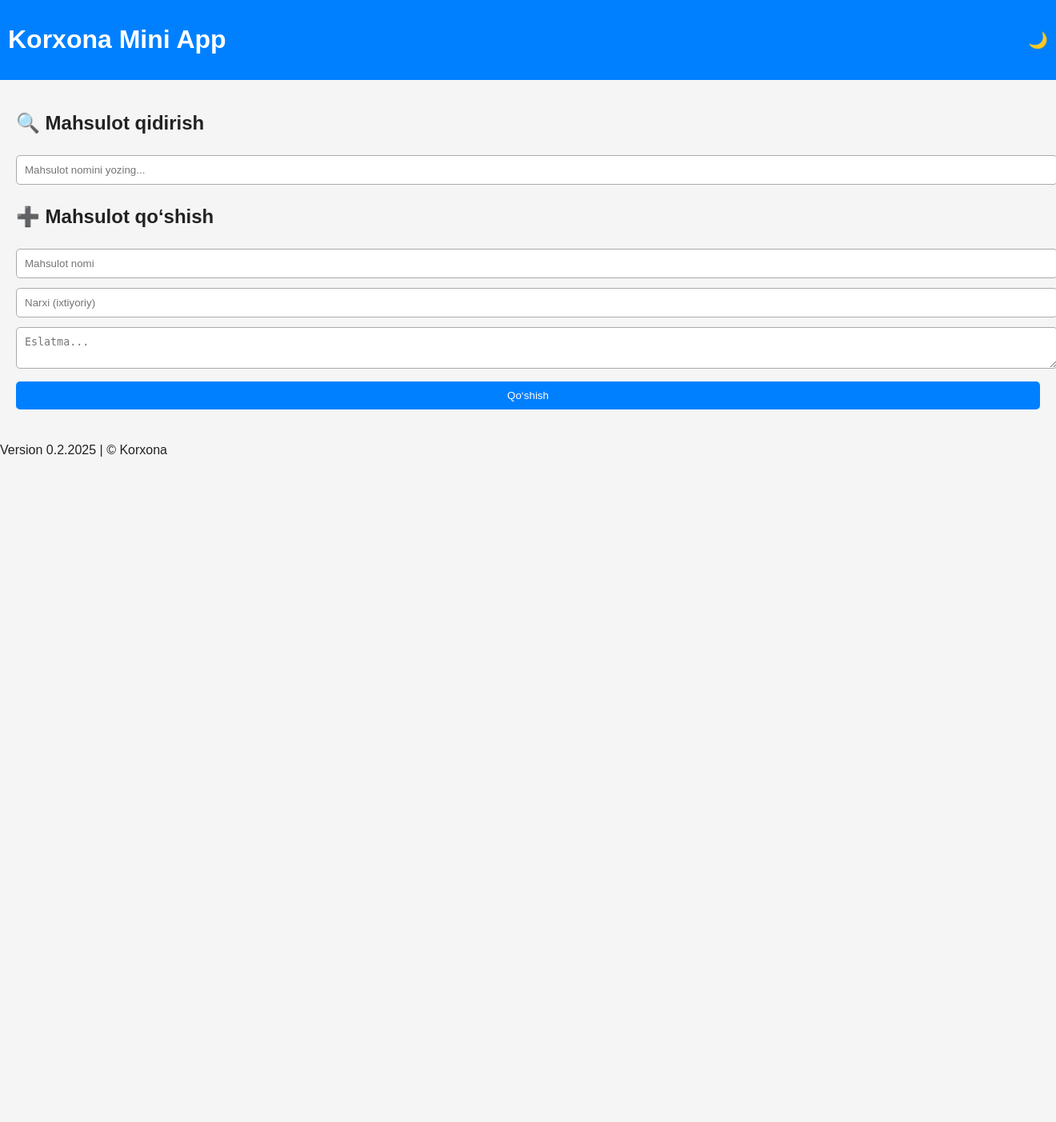
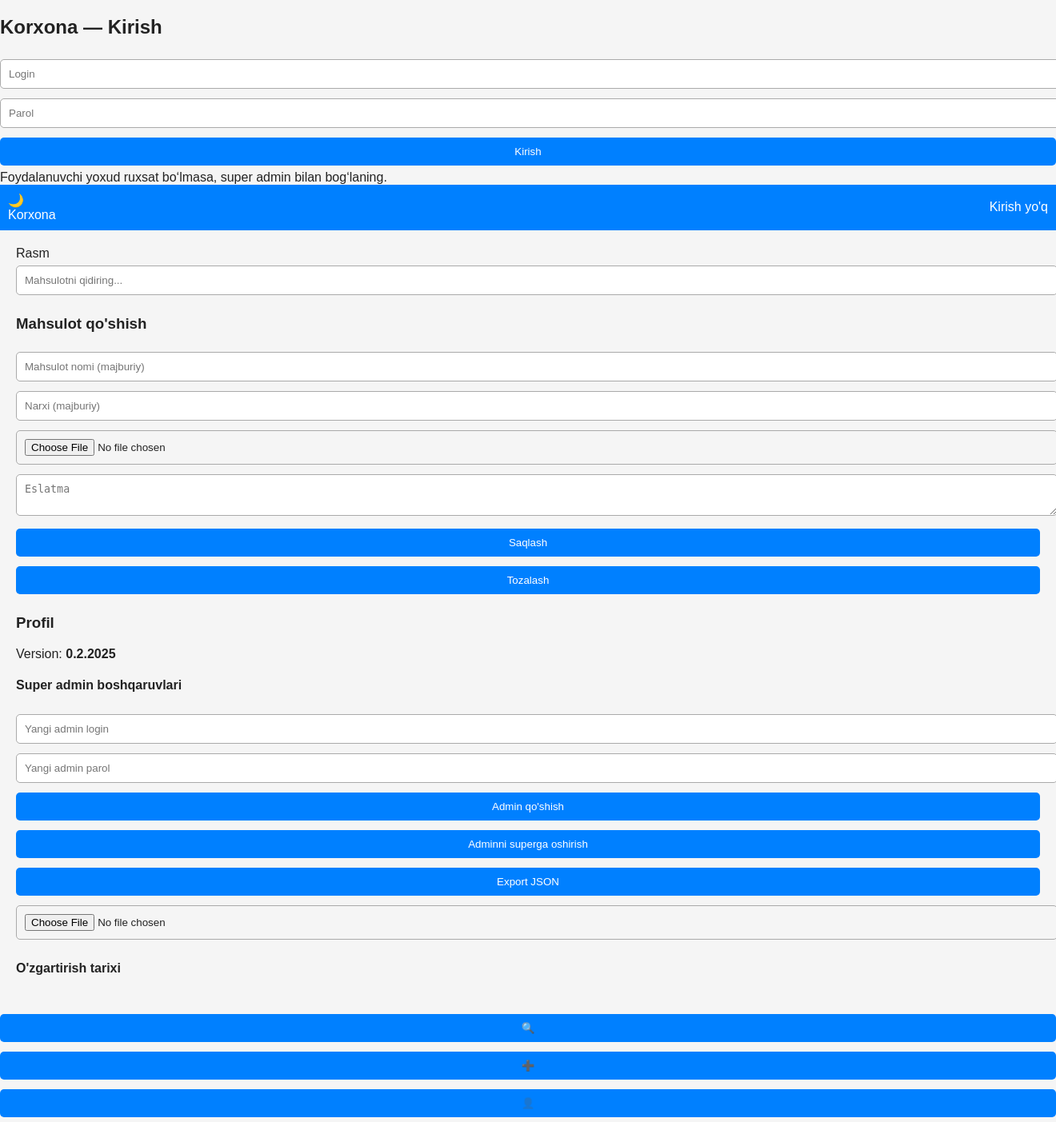
Before and after one commit to sole-3117/korxona, a FastAPI app: page / in a window 1320 px wide; the page is wider, and only the part inside the window is pictured. Shown: that part at 80% size. Before the commit the page ends 571 px from the top of that part, so only its background shows below. Run offline with FastAPI, Linux system fonts and the light colour scheme; data that the repository does not hold is empty.

Commit message:
Update index.html

```diff
--- a/templates/index.html
+++ b/templates/index.html
@@ -1,38 +1,99 @@
-<!DOCTYPE html>
+<!-- templates/index.html -->
+<!doctype html>
 <html lang="uz">
 <head>
-    <meta charset="UTF-8">
-    <meta name="viewport" content="width=device-width, initial-scale=1.0">
+  <meta charset="utf-8" />
+  <meta name="viewport" content="width=device-width,initial-scale=1" />
   <title>Korxona v0.2.2025</title>
-    <link rel="stylesheet" href="/static/style.css">
+  <link rel="stylesheet" href="/static/style.css" />
 </head>
 <body>
+  <div id="app">
+    <!-- LOGIN -->
+    <div id="loginView" class="view active">
+      <div class="card auth">
+        <h2>Korxona — Kirish</h2>
+        <input id="loginUser" placeholder="Login" />
+        <input id="loginPass" type="password" placeholder="Parol" />
+        <div class="row">
+          <button id="btnLogin">Kirish</button>
+        </div>
+        <div class="small">Foydalanuvchi yoxud ruxsat bo‘lmasa, super admin bilan bog‘laning.</div>
+      </div>
+    </div>
+
+    <!-- APP -->
+    <div id="appView" class="view">
       <header>
-        <h1>Korxona Mini App</h1>
-        <div id="theme-toggle">🌙</div>
+        <div class="left">
+          <div id="themeToggle" class="theme">🌙</div>
+          <div class="logo">Korxona</div>
+        </div>
+        <div id="userBadge" class="user">Kirish yo'q</div>
       </header>
 
       <main>
-        <section id="search">
-            <h2>🔍 Mahsulot qidirish</h2>
-            <input type="text" id="searchInput" placeholder="Mahsulot nomini yozing...">
-            <ul id="productList"></ul>
+        <!-- SEARCH -->
+        <section id="view-search" class="subview active">
+          <div class="left-col">
+            <div id="productPreview" class="preview">Rasm</div>
+          </div>
+          <div class="right-col">
+            <div class="card">
+              <input id="searchInput" placeholder="Mahsulotni qidiring..." />
+            </div>
+            <div id="productList" class="list"></div>
+          </div>
         </section>
 
-        <section id="addProduct">
-            <h2>➕ Mahsulot qo‘shish</h2>
-            <form id="addForm">
-                <input type="text" name="name" placeholder="Mahsulot nomi" required>
-                <input type="text" name="price" placeholder="Narxi (ixtiyoriy)">
-                <textarea name="note" placeholder="Eslatma..."></textarea>
-                <button type="submit">Qo‘shish</button>
-            </form>
+        <!-- ADD -->
+        <section id="view-add" class="subview">
+          <div class="card">
+            <h3>Mahsulot qo'shish</h3>
+            <input id="addName" placeholder="Mahsulot nomi (majburiy)" />
+            <input id="addPrice" placeholder="Narxi (majburiy)" type="number" />
+            <input id="addImage" type="file" accept="image/*" />
+            <textarea id="addNote" placeholder="Eslatma"></textarea>
+            <div class="row">
+              <button id="btnAdd">Saqlash</button>
+              <button id="btnClear" class="ghost">Tozalash</button>
+            </div>
+          </div>
+        </section>
+
+        <!-- PROFILE -->
+        <section id="view-profile" class="subview">
+          <div class="card">
+            <h3>Profil</h3>
+            <div id="profileInfo"></div>
+            <div class="small">Version: <strong>0.2.2025</strong></div>
+          </div>
+
+          <div id="superControls" class="card hidden">
+            <h4>Super admin boshqaruvlari</h4>
+            <input id="newAdminLogin" placeholder="Yangi admin login" />
+            <input id="newAdminPass" placeholder="Yangi admin parol" />
+            <div class="row">
+              <button id="btnAddAdmin">Admin qo'shish</button>
+              <button id="btnPromote" class="ghost">Adminni superga oshirish</button>
+            </div>
+            <div class="row">
+              <button id="btnExport">Export JSON</button>
+              <input id="importFile" type="file" accept=".json" />
+            </div>
+            <h4>O'zgartirish tarixi</h4>
+            <div id="changeHistory" class="history"></div>
+          </div>
         </section>
       </main>
 
-    <footer>
-        <p>Version 0.2.2025 | © Korxona</p>
-    </footer>
+      <nav class="bottomNav">
+        <button id="navSearch" class="navBtn active">🔍</button>
+        <button id="navAdd" class="navBtn">➕</button>
+        <button id="navProfile" class="navBtn">👤</button>
+      </nav>
+    </div>
+  </div>
 
   <script src="/static/script.js"></script>
 </body>
```
Lines whose indentation alone changed are shown as unchanged.
